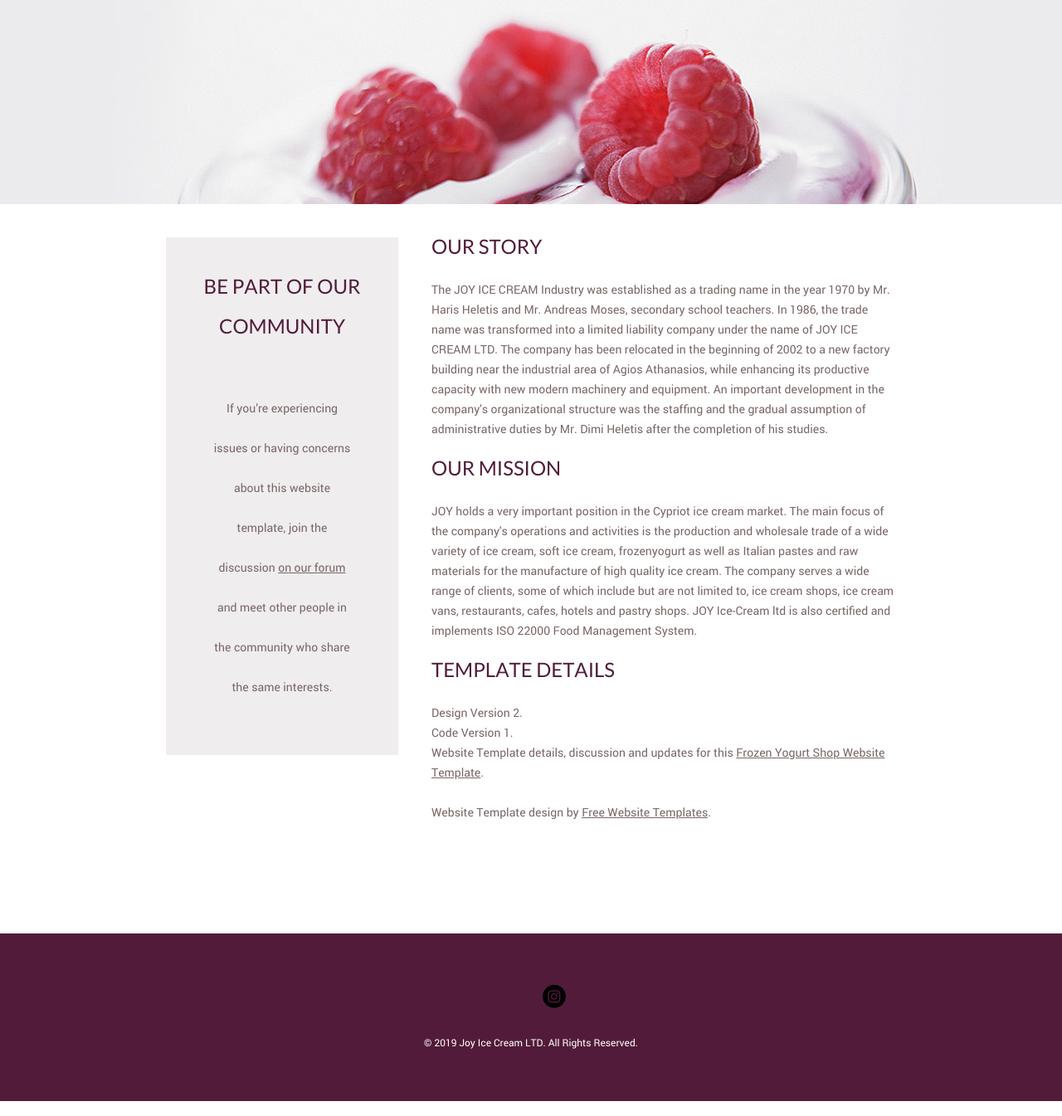
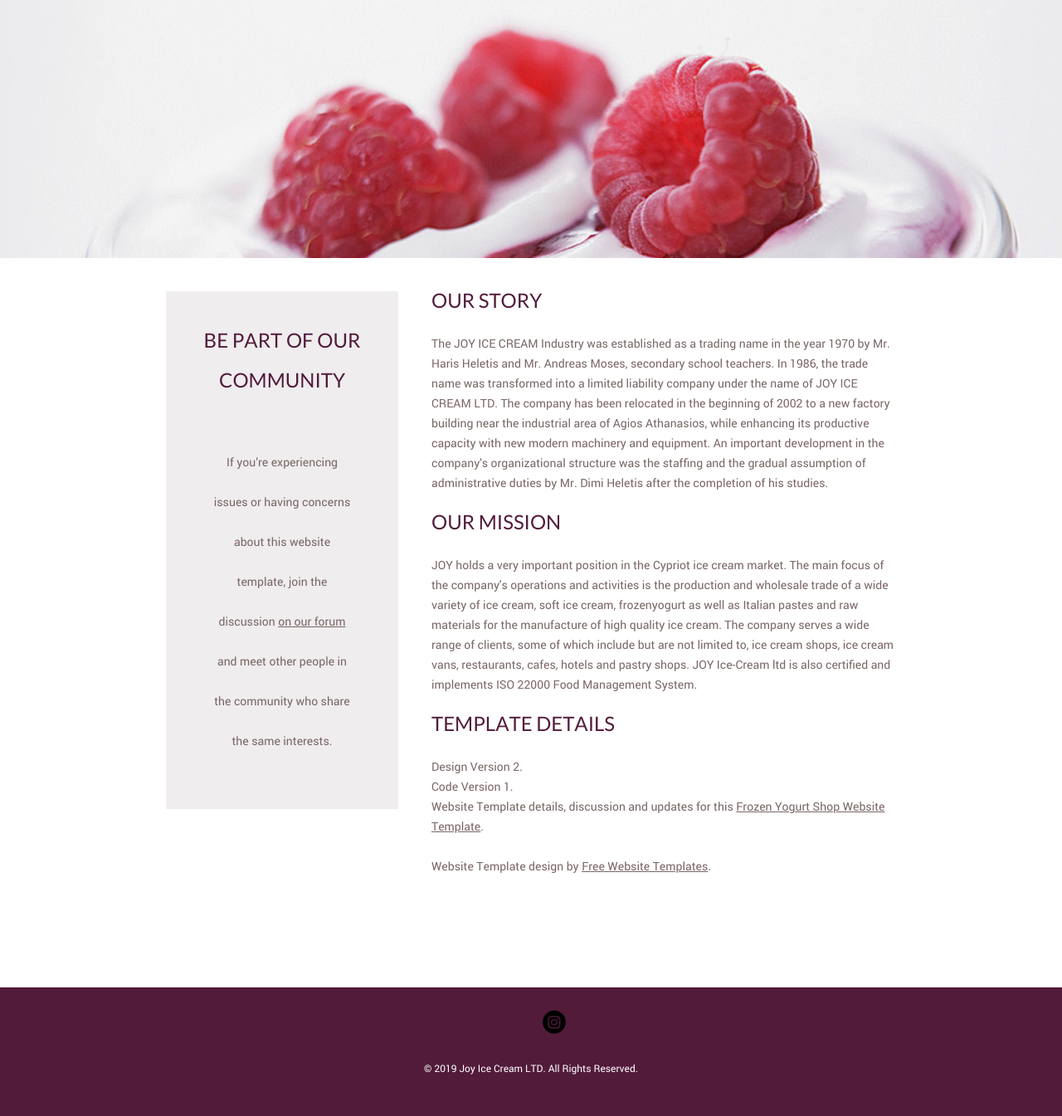
Before and after one commit to pellorokolos/JoyFrom-Template, a plain HTML site: page about.html in a window 1280 px wide. Shown: the part 257-1602 px from the top of the page at 83% size. Drawn offline with Linux system fonts and the light colour scheme.

Commit message:
Add files via upload

```diff
--- a/css/style.css
+++ b/css/style.css
@@ -367,18 +367,15 @@ img {
 	background-color: #ebebed;
 	margin: 0;
 	max-width: none;
-	min-height: 249px;
+	height: fit-content;
 	overflow: hidden;
 	padding: 0;
 	width: 100%;
 }
 #body div.body img {
 	display: block;
-	left: 50%;
-	margin: 0 auto 0 -507px;
 	padding: 0;
-	position: absolute;
-	width: 1014px;
+	width: 100%;
 }
 #body div.footer {
 	margin: 0 auto;
@@ -482,6 +479,7 @@ img {
 	padding: 87px 0 27px 30px;
 	text-align: left;
 	text-transform: capitalize;
+	width: 250px;
 }
 #body div ul li p {
 	color: #7A6666;
@@ -492,7 +490,7 @@ img {
 	margin: 0;
 	padding: 0 0 0 30px;
 	text-align: left;
-	width: 190px;
+	width: max-content;
 }
 #body div ul li p a {
 	color: #7a6666;
@@ -1042,7 +1040,7 @@ img {
 	margin: 0 auto;
 	max-width: 960px;
 	overflow: hidden;
-	padding: 59px 0 13px;
+	padding: 25px 0 0px;
 }
 #footer div p {
 	color: #FFFFFF;
```
